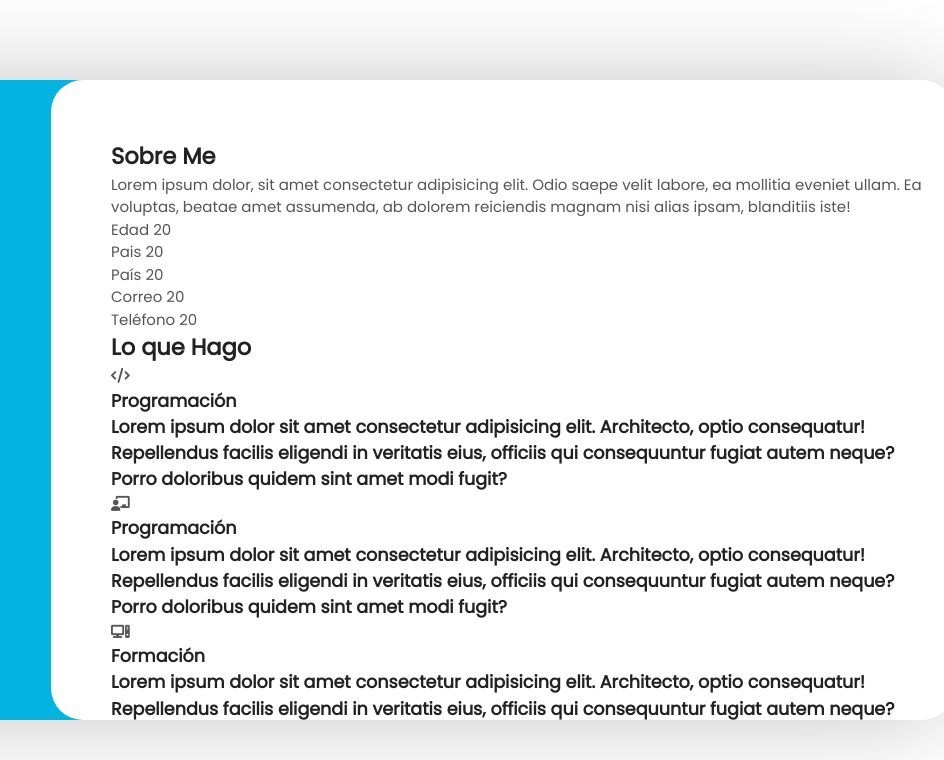
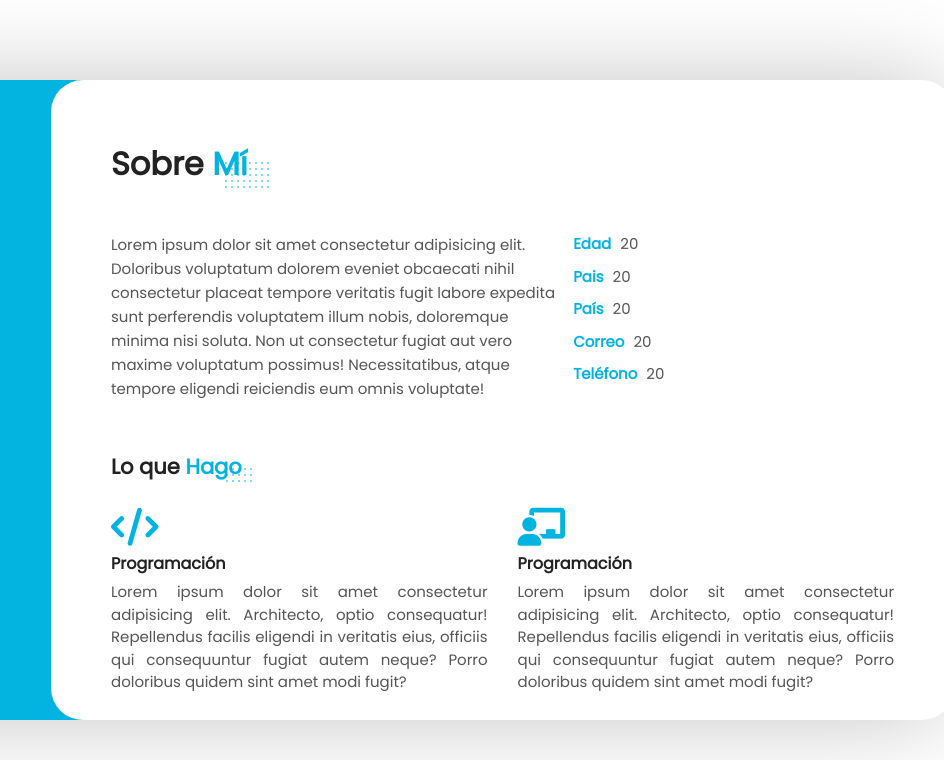
Before and after one commit to GabyyHshss/UrBlog, a plain HTML site: page sobre-mi.html in a window 1280 px wide. Shown: the top 760 px of the page, 336-1280 px from the left. Drawn offline with Linux system fonts and the light colour scheme.

Commit message:
avance en seccion reviews

```diff
--- a/assets/css/styles.css
+++ b/assets/css/styles.css
@@ -11,6 +11,9 @@
     --color-titles: #222222;
     --color-subtitles: #888;
     --color-text: #555;
+
+    --color-border-reviews: #E5E6E7;
+    --color-company: #A5A6A7;
 }
 
 /*ESTILOS GENERALES*/
@@ -288,3 +291,197 @@ body{
     padding: 6rem;
     padding-right: 3rem;
 }
+
+.about__header {
+    display: inline-block;
+    margin-bottom: 4.5rem;
+}
+
+.about__title {
+    font-size: 3.2rem;
+    position: relative;
+}
+
+.about__title::after {
+    content: "";
+    position: absolute;
+    top: 20px;
+    right: -25px;
+    width: 50px;
+    height: 30px;
+    background-image: -webkit-repeating-radial-gradient(center center, var(--color-secondary), var(--color-secondary) 1px, transparent 0px, transparent 100%);
+    background-size: 6px 6px;
+    opacity: 0.5;
+}
+
+.title__color {
+    color: var(--color-secondary);
+}
+
+/* PERSONAL INFORMATION */
+
+.about__personal-info {
+    display: flex;
+    flex-direction: row;
+    margin-bottom: 5rem;
+    width: 100%;
+}
+
+.personal-info__bio {
+    flex-basis: 55%;
+}
+
+.personal-info__description {
+    font-size: 1.5rem;
+    line-height: 2.4rem;
+}
+
+.personal-info__data {
+    flex-basis: 45%;
+    padding: 0 1.5rem;
+}
+
+.personal-info__option {
+    margin-bottom: 1rem;
+}
+
+.personal-info__title {
+    margin-right: 0.5rem;
+    color: var(--color-secondary);
+    font-weight: 600;
+}
+
+/* SHARED SERVICES */
+
+.about__services,
+.about__reviews {
+    width: 100%;
+    margin-bottom: 3rem;
+}
+
+.services__header,
+.reviews__header {
+    display: inline-block;
+    padding-right: 1.2rem;
+    position: relative;
+
+    margin-bottom: 2.5rem;
+}
+
+.services__title,
+.reviews__title {
+    font-size: 2.1rem;
+}
+
+.services__title::after,
+.reviews__title::after {
+    content: "";
+    position: absolute;
+    top: 15px;
+    right: 0px;
+    width: 30px;
+    height: 20px;
+    background-image: -webkit-repeating-radial-gradient(center center, var(--color-secondary), var(--color-secondary) 1px, transparent 0px, transparent 100%);
+    background-size: 6px 6px;
+    opacity: 0.5;
+}
+
+/*SERVICES*/
+
+.services__container {
+    width: 100%;
+
+    display: flex;
+    flex-direction: row;
+    flex-wrap: wrap;
+}
+
+.services__service {
+    flex-basis: calc(50% - 3rem);
+    margin-right: 3rem;
+    margin-bottom: 2.5rem;
+}
+
+.service__real-icon {
+    color: var(--color-secondary);
+    font-size: 3.8rem;
+}
+
+.service__title {
+    font-size: 1.6rem;
+    margin: 0.5rem 0;
+}
+
+.service__description {
+    font-size: 1.5rem;
+    text-align: justify;
+}
+
+/* REVIEWS */
+
+.reviews__container {
+    width: 100%;
+    display: flex;
+    flex-direction: row;
+    flex-wrap: wrap;
+}
+
+.reviews__review {
+    flex-basis: calc(50% - 2.5rem);
+    border: 2px solid var(--color-border-reviews);
+    border-radius: 2rem;
+    padding: 0 2.5rem 2.5rem 1.5rem;
+    margin-right: 2.5rem;
+    margin-top: 4.5rem;
+    margin-bottom: 3rem;
+}
+
+.review__image-container {
+    width: 100%;
+}
+
+.review__image {
+    max-width: 9rem;
+    max-height: 9rem;
+    border-radius: 9rem;
+
+    margin: 0 auto;
+    margin-top: -4.5rem;
+    margin-bottom: 2rem;
+
+    box-shadow: 0 10px 10px -4px rgba(0, 0, 0, 0.22);
+}
+
+.review__description {
+    margin-bottom: 1.5rem;
+    text-align: justify;
+}
+
+.review__text {
+    font-size: 1.5rem;
+    line-height: 2.4rem;
+}
+
+.review__author {
+    margin-top: 2rem;
+    display: flex;
+    flex-direction: row;
+    justify-content: space-between;
+}
+
+.review__name {
+    margin-bottom: 0.5rem;
+    font-size: 1.5rem;
+}
+
+.review__company {
+    color: var(--color-company);
+    font-weight: 300;
+    font-size: 1.3rem;
+}
+
+.review__icon {
+    font-size: 4rem;
+    opacity: 0.5;
+    color: var(--color-secondary);
+}
--- a/sobre-mi.html
+++ b/sobre-mi.html
@@ -107,15 +107,16 @@
         <section class="content__page content__about">
         <!-- This content changes in each page-->
 
-            <header class="about_header">
-                <h1 class="about_title"> Sobre <span class="title_color">Me</span></h1>
+            <header class="about__header">
+                <h1 class="about__title"> Sobre <span class="title__color">Mí</span></h1>
             </header>
 
             <section class="about__personal-info">
 
                     <article class="personal-info__bio">
                         <p class="personal-info__description">
-                            Lorem ipsum dolor, sit amet consectetur adipisicing elit. Odio saepe velit labore, ea mollitia eveniet ullam. Ea voluptas, beatae amet assumenda, ab dolorem reiciendis magnam nisi alias ipsam, blanditiis iste!
+                            Lorem ipsum dolor sit amet consectetur adipisicing elit. Doloribus voluptatum dolorem eveniet obcaecati nihil consectetur placeat tempore veritatis fugit labore expedita sunt perferendis voluptatem illum nobis, doloremque minima nisi soluta.
+                            Non ut consectetur fugiat aut vero maxime voluptatum possimus! Necessitatibus, atque tempore eligendi reiciendis eum omnis voluptate!
                         </p>
                     </article>
 
@@ -147,7 +148,7 @@
 
             <section class="about__services">
                 <header class="services__header">
-                    <h2 class="header__title">
+                    <h2 class="services__title">
                         Lo que <span class="title__color"> Hago</span>
                     </h2>
                 </header>
@@ -156,57 +157,57 @@
 
                     <article class="services__service">
                         <div class="service__icon">
-                            <i class="fa-solid fa-code"></i>
+                            <i class="service__real-icon fa-solid fa-code"></i>
                         </div>
                         <div class="service__content">
                             <h3 class="service__title">
-                                Programación
+                                Programación</h3>
                                 <p class="service__description">
                                     Lorem ipsum dolor sit amet consectetur adipisicing elit. Architecto, optio consequatur! Repellendus facilis eligendi in veritatis eius, officiis qui consequuntur fugiat autem neque? Porro doloribus quidem sint amet modi fugit?
                                 </p>
-                            </h3>
+
                         </div>
                     </article>
 
                     <article class="services__service">
                         <div class="service__icon">
-                            <i class="fa-solid fa-chalkboard-user"></i>
+                            <i class="service__real-icon fa-solid fa-chalkboard-user"></i>
                         </div>
                         <div class="service__content">
                             <h3 class="service__title">
-                                Programación
+                                Programación</h3>
                                 <p class="service__description">
                                     Lorem ipsum dolor sit amet consectetur adipisicing elit. Architecto, optio consequatur! Repellendus facilis eligendi in veritatis eius, officiis qui consequuntur fugiat autem neque? Porro doloribus quidem sint amet modi fugit?
                                 </p>
-                            </h3>
+
                         </div>
                     </article>
 
                     <article class="services__service">
                         <div class="service__icon">
-                            <i class="fa-solid fa-computer"></i>
+                            <i class="service__real-icon fa-solid fa-computer"></i>
                         </div>
                         <div class="service__content">
                             <h3 class="service__title">
-                                Formación
+                                Formación</h3>
                                 <p class="service__description">
                                     Lorem ipsum dolor sit amet consectetur adipisicing elit. Architecto, optio consequatur! Repellendus facilis eligendi in veritatis eius, officiis qui consequuntur fugiat autem neque? Porro doloribus quidem sint amet modi fugit?
                                 </p>
-                            </h3>
+
                         </div>
                     </article>
 
                     <article class="services__service">
                         <div class="service__icon">
-                            <i class="fa-solid fa-terminal"></i>
+                            <i class="service__real-icon fa-solid fa-terminal"></i>
                         </div>
                         <div class="service__content">
                             <h3 class="service__title">
-                                Desarrollo Web
+                                Desarrollo Web</h3>
                                 <p class="service__description">
                                     Lorem ipsum dolor sit amet consectetur adipisicing elit. Architecto, optio consequatur! Repellendus facilis eligendi in veritatis eius, officiis qui consequuntur fugiat autem neque? Porro doloribus quidem sint amet modi fugit?
                                 </p>
-                            </h3>
+
                         </div>
                     </article>
 
@@ -223,7 +224,7 @@
                     <article class="reviews__review">
 
                         <div class="review_image-container">
-                            <img src="assets/img/galeria-1.jpg" class="review__image" alt="Cara de un cliente"/>
+                            <img src="assets/img/testimonio1.jpg" class="review__image" alt="Cara de un cliente"/>
                         </div>
                         <div class="review__description">
                             <p class="review__text">
@@ -245,7 +246,7 @@
                     <article class="reviews__review">
 
                         <div class="review_image-container">
-                            <img src="assets/img/galeria-2.jpg" class="review__image" alt="Cara de un cliente"/>
+                            <img src="assets/img/testimonio2.jpg" class="review__image" alt="Cara de un cliente"/>
                         </div>
                         <div class="review__description">
                             <p class="review__text">
```
